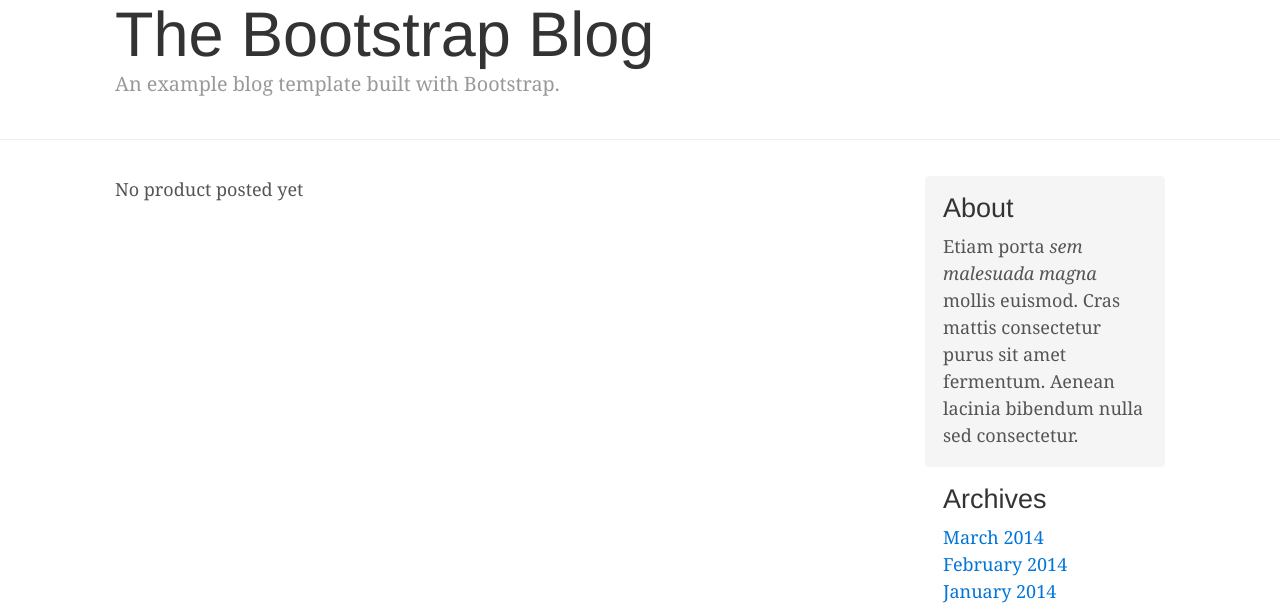
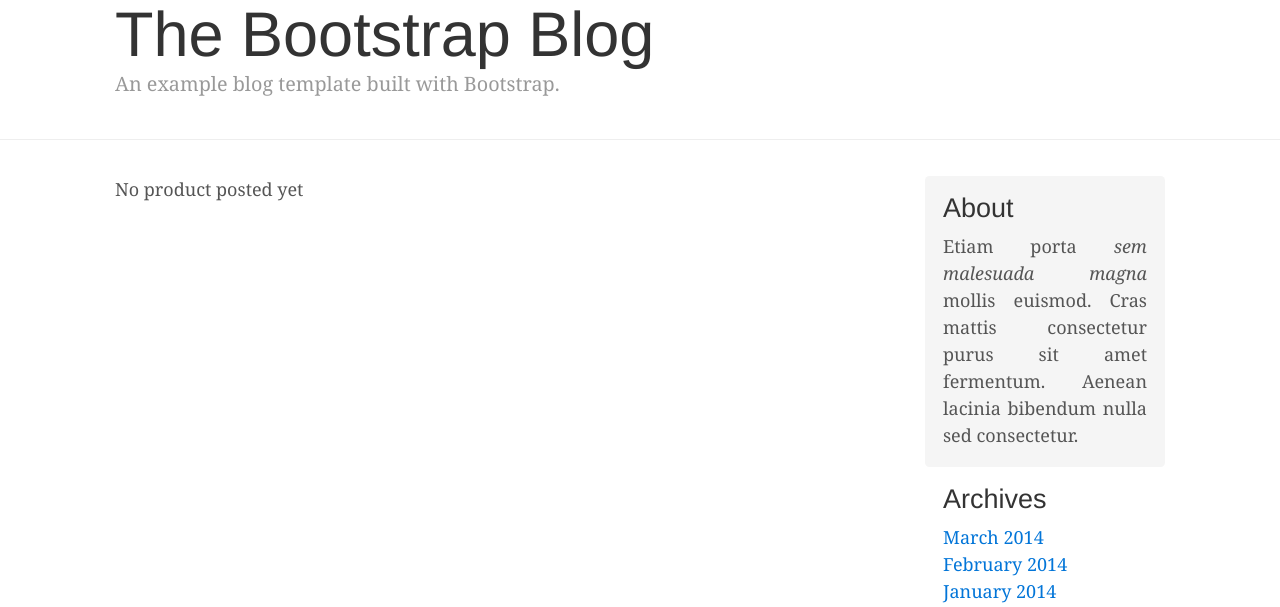
Before and after one commit to TosinHub/Blogging-Content-Management-System, a PHP site: page / in a window 1280 px wide. Shown: the part 117-724 px from the top of the page. Run offline with PHP 8.4, Linux system fonts and the light colour scheme; data that the repository does not hold is empty.

Commit message:
css added

```diff
--- a/www/admin/dashboard.php
+++ b/www/admin/dashboard.php
@@ -33,7 +33,7 @@
 
 if(isset($_GET['delete'])){
 
-				Tools::deleteProduct($conn,$_GET['delete']);
+				Tools::deletePost($conn,$_GET['delete']);
 			}
 
 if(isset($_GET['success']))
@@ -67,7 +67,7 @@
 
 
 						<?php
-        $query = "SELECT * FROM blog_posts";
+        $query = "SELECT * FROM blog_posts ORDER BY postID DESC";
 		$posts_per_page=5;
 		$newquery = $paginate->paging($query,$posts_per_page);
 		$paginate->dataview($newquery);
--- a/www/admin/includes/class.paging.php
+++ b/www/admin/includes/class.paging.php
@@ -130,9 +130,9 @@
             <h2 class="blog-post-title"><?php echo $title ?></h2>
             <p class="blog-post-meta"><?php echo 'Posted on '.date('jS M Y H:i:s', strtotime($date)).''?>
              By <a href="#"><?php echo $admin."<br/>" ?></a> Category:<?php echo $cat ?> </p>
-            <?php  ?>
-             <?php echo  "<img src='admin/". $image_path."' height='200px' width='200px'/>"; echo substr($post, 0, 200) . '<strong><a href="viewpost.php?id='.$row['postID'].'">Read More</a></strong>';	 ?>
 
+             <?php echo  "<img src='admin/". $image_path."' height='200px' width='200px' style='float:left'/>"; echo substr($post, 0, 300) . '<strong><a href="viewpost.php?id='.$row['postID'].'">Read More</a></strong>';	 ?>
+           </p>
           </div>
 
 
--- a/www/includes/header.php
+++ b/www/includes/header.php
@@ -13,7 +13,7 @@
     <link href="styles/bootstrap.min.css" rel="stylesheet">
 
     <!-- Custom styles for this template -->
-    <link href="blog.css" rel="stylesheet">
+    <link href="styles/blog.css" rel="stylesheet">
   </head>
 
   <body>
--- a/www/index.php
+++ b/www/index.php
@@ -7,6 +7,12 @@
  include 'includes/header.php';
 
 ?>
+<style type="text/css">
+.container .row .col-sm-3.offset-sm-1.blog-sidebar .sidebar-module.sidebar-module-inset p {
+	text-align: justify;
+}
+</style>
+
 
 
     <div class="blog-header">
@@ -26,7 +32,7 @@
 
 
             <?php
-        $query = "SELECT * FROM blog_posts";
+        $query = "SELECT * FROM blog_posts ORDER BY postID DESC";
     $posts_per_page=4;
     $newquery = $paginate->paging($query,$posts_per_page);
     $paginate->homeView($newquery);
@@ -34,18 +40,18 @@
     ?>
 
 
+          <p style="align-content: center;">
 
-          <nav class="blog-pagination">
             <?php   $paginate->paginglink($query,$posts_per_page); ?>
 
-          </nav>
+        <p>
 
         </div><!-- /.blog-main -->
 
         <div class="col-sm-3 offset-sm-1 blog-sidebar">
           <div class="sidebar-module sidebar-module-inset">
             <h4>About</h4>
-            <p>Etiam porta <em>sem malesuada magna</em> mollis euismod. Cras mattis consectetur purus sit amet fermentum. Aenean lacinia bibendum nulla sed consectetur.</p>
+            <p >Etiam porta <em>sem malesuada magna</em> mollis euismod. Cras mattis consectetur purus sit amet fermentum. Aenean lacinia bibendum nulla sed consectetur.</p>
           </div>
           <div class="sidebar-module">
             <h4>Archives</h4>
```
Also changed, not shown: www/admin/uploads/3079953673oba.jpg (added), www/admin/uploads/5131171778oba.jpg (added).
